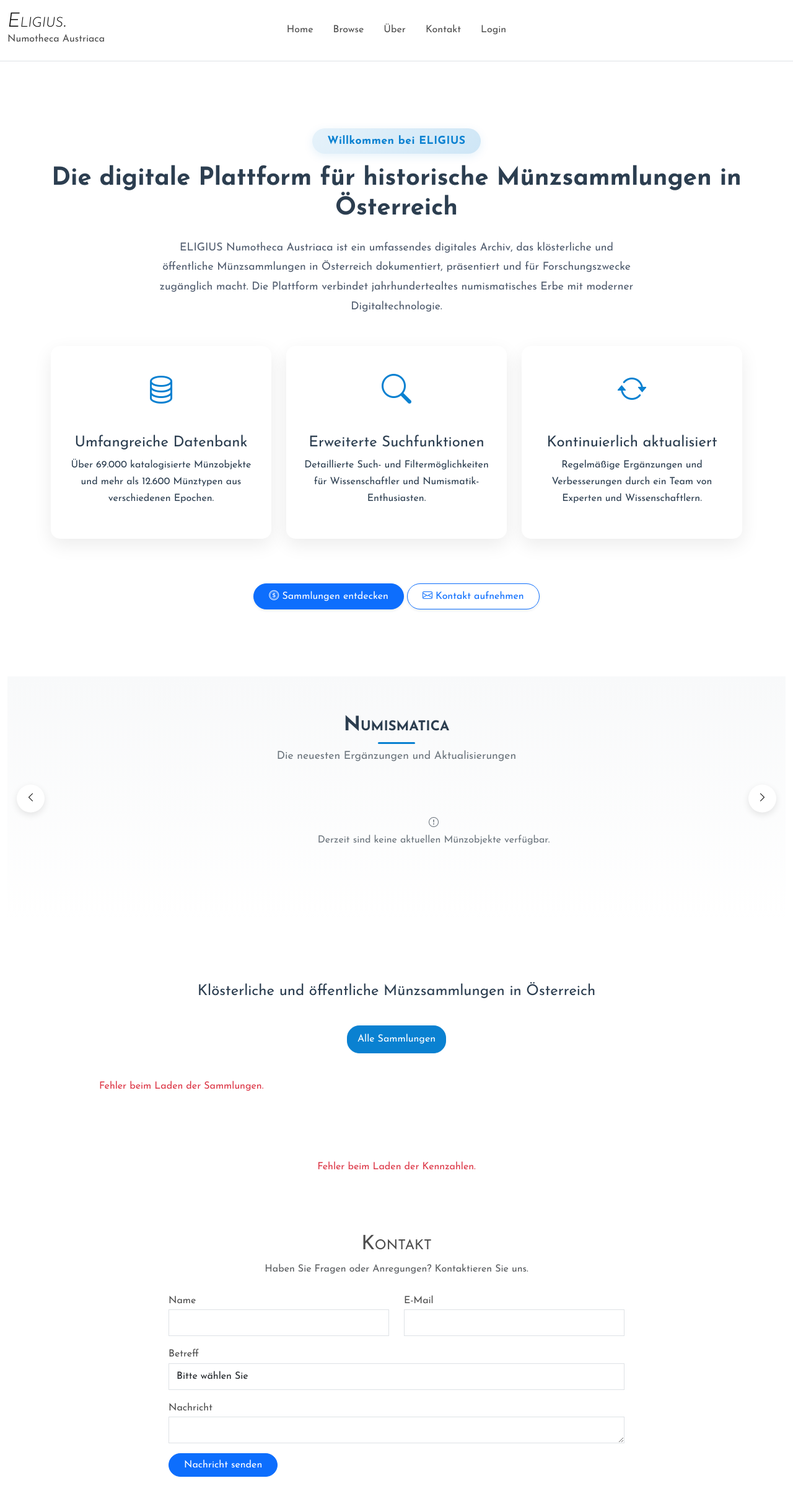
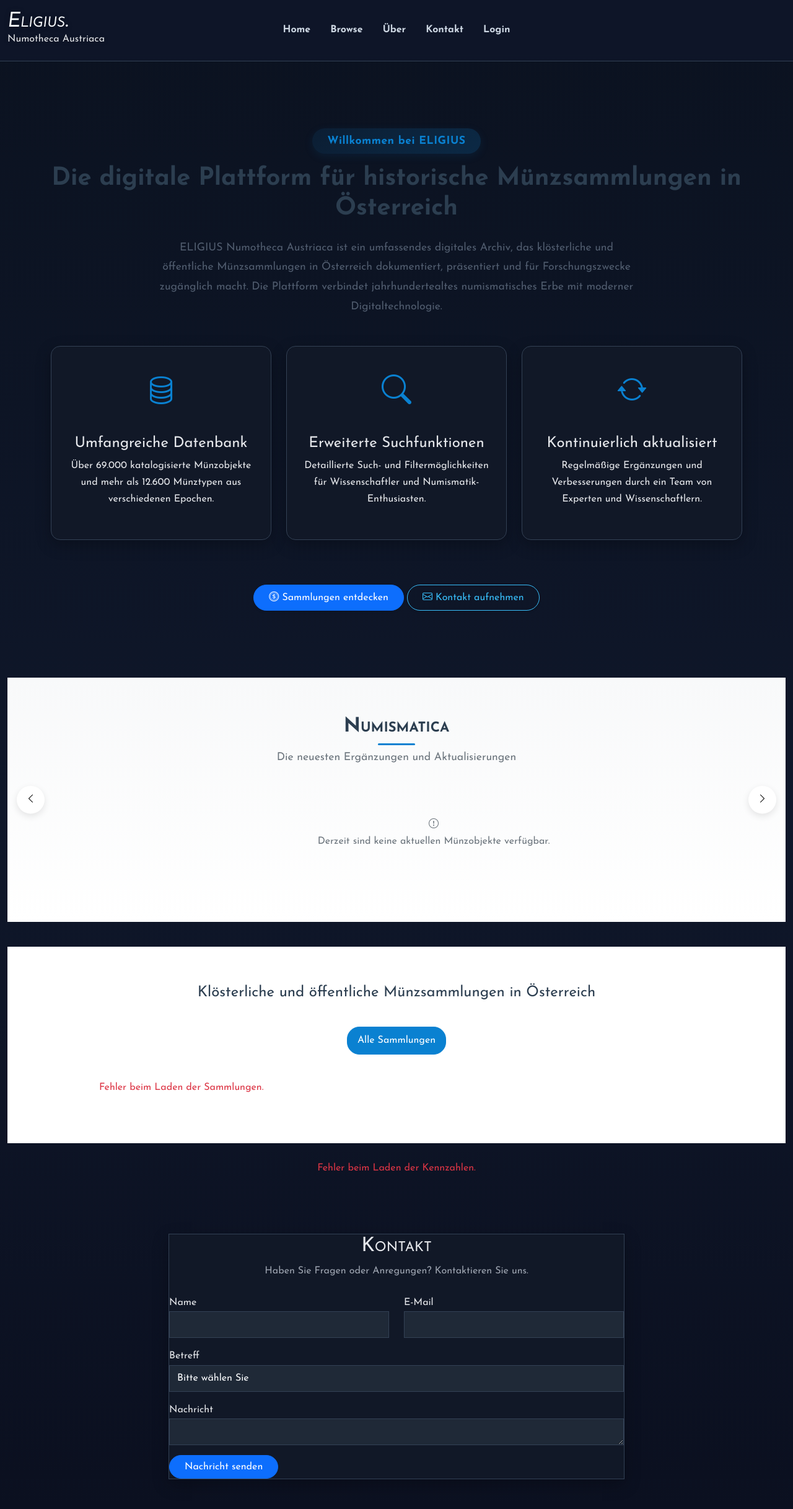
Before and after one commit to baerm91/Eligius, a Django app: page / in a window 1280 px wide; the page is wider, and only the part inside the window is pictured. Shown: that part at 62% size. Before the commit the page ends 2382 px from the top of that part, so only its background shows below. Run offline with Django 3.2, Linux system fonts and the light colour scheme; data that the repository does not hold is empty; some libraries are stand-ins or nearby versions.

Commit message:
Apply browse-style dark theme to shared pages and improve navbar/branding contrast

```diff
--- /dev/null
+++ b/slg/static/css/dark-theme-overrides.css
@@ -0,0 +1,123 @@
+/* Global dark theme overrides for active public pages */
+:root {
+  --bg-main: #0f172a;
+  --bg-surface: #111827;
+  --bg-surface-2: #1f2937;
+  --text-main: #e5e7eb;
+  --text-muted: #9ca3af;
+  --accent: #38bdf8;
+  --accent-2: #22d3ee;
+  --border-soft: #334155;
+}
+
+body, .site-wrap {
+  background: linear-gradient(180deg, #0b1220 0%, var(--bg-main) 55%, #0b1020 100%);
+  color: var(--text-main);
+}
+
+/* Navbar readability */
+.site-navbar {
+  background: rgba(15, 23, 42, 0.95);
+  border-bottom: 1px solid var(--border-soft) !important;
+  backdrop-filter: blur(8px);
+}
+
+.site-navbar .brand-title,
+.site-navbar .brand-subtitle {
+  color: #f8fafc !important;
+  text-shadow: 0 1px 8px rgba(0, 0, 0, 0.35);
+}
+
+.site-navbar .brand-title {
+  font-weight: 700;
+  letter-spacing: 0.4px;
+}
+
+.site-navbar .brand-subtitle {
+  opacity: 0.9;
+}
+
+.site-navbar .nav-link {
+  color: #cbd5e1 !important;
+  font-weight: 600;
+  padding: 0.5rem 0.8rem;
+  border-radius: 0.5rem;
+}
+
+.site-navbar .nav-link:hover,
+.site-navbar .nav-link:focus {
+  color: #fff !important;
+  background: rgba(56, 189, 248, 0.14);
+}
+
+.navbar-toggler {
+  border: 1px solid var(--border-soft) !important;
+  color: #e2e8f0 !important;
+  background: #111827;
+}
+
+/* Index sections */
+.hero-section,
+.latest-coins-section,
+.collections-section,
+.contact-form-container,
+.about-section,
+.about-header,
+.coin-details,
+.detail-row,
+.detail-separator,
+.card,
+.modal-content,
+.table {
+  color: var(--text-main);
+}
+
+.feature-box,
+.collection-card,
+.contact-form-container,
+.about-section,
+.coin-details,
+.card,
+.modal-content {
+  background: var(--bg-surface) !important;
+  border: 1px solid var(--border-soft) !important;
+  box-shadow: 0 8px 24px rgba(0, 0, 0, 0.25);
+}
+
+.about-header .lead,
+.text-muted,
+.detail-label {
+  color: var(--text-muted) !important;
+}
+
+a {
+  color: #7dd3fc;
+}
+
+a:hover {
+  color: #bae6fd;
+}
+
+.btn-outline-primary {
+  border-color: var(--accent);
+  color: var(--accent);
+}
+
+.btn-outline-primary:hover {
+  background: var(--accent);
+  color: #082f49;
+}
+
+.form-control,
+.form-select,
+textarea,
+select {
+  background: var(--bg-surface-2) !important;
+  color: #f8fafc !important;
+  border: 1px solid var(--border-soft) !important;
+}
+
+.form-control::placeholder,
+textarea::placeholder {
+  color: #94a3b8 !important;
+}
--- a/slg/templates/slg/navbar.html
+++ b/slg/templates/slg/navbar.html
@@ -38,7 +38,7 @@
         <div class="row align-items-center">
 
           <div class="col-6 col-xl-3" data-aos="fade-in" data-aos-duration="4000" data-aos-delay="300">
-            <h2 class="mb-0"><a href="/" class="text-black h2 mb-0 text-decoration-none"><em>Eligius.</em></a></h2><h6>Numotheca Austriaca</h6>
+            <h2 class="mb-0"><a href="/" class="brand-title h2 mb-0 text-decoration-none"><em>Eligius.</em></a></h2><h6 class="brand-subtitle">Numotheca Austriaca</h6>
           </div>
 
           <!-- Hamburger-Menü-Button für mobile Geräte -->
--- a/slg/templates/slg/partials/css/base_app_links.html
+++ b/slg/templates/slg/partials/css/base_app_links.html
@@ -9,3 +9,4 @@
 </noscript>
 <link rel="preload" href="{% static 'css/slg-inline.min.css' %}" as="style" onload="this.onload=null;this.rel='stylesheet'">
 <noscript><link rel="stylesheet" href="{% static 'css/slg-inline.min.css' %}"></noscript>
+<link rel="stylesheet" href="{% static 'css/dark-theme-overrides.css' %}">
```
